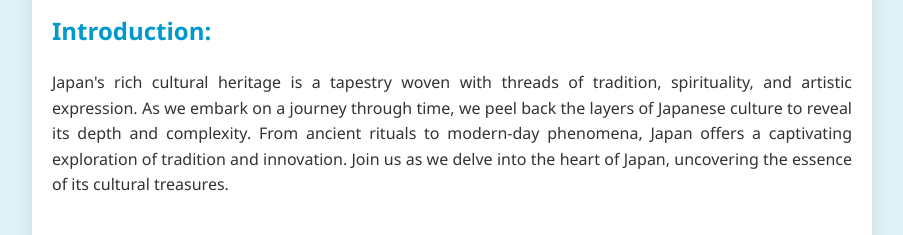
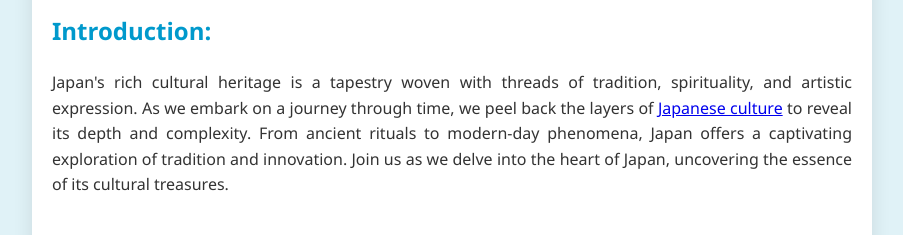
Before and after one commit to roberthinsom/jptraditionsculture, a plain HTML site: page index.html in a window 1280 px wide. Shown: the part 182-417 px from the top of the page, without its empty margins (188-1091 px from the left). Drawn offline with Linux system fonts and the light colour scheme.

Commit message:
Update index.html

```diff
--- a/index.html
+++ b/index.html
@@ -43,7 +43,7 @@
         <h1>A Journey Through Time: Unveiling Japanese Culture and Traditions</h1>
 
         <h2>Introduction:</h2>
-        <p>Japan's rich cultural heritage is a tapestry woven with threads of tradition, spirituality, and artistic expression. As we embark on a journey through time, we peel back the layers of Japanese culture to reveal its depth and complexity. From ancient rituals to modern-day phenomena, Japan offers a captivating exploration of tradition and innovation. Join us as we delve into the heart of Japan, uncovering the essence of its cultural treasures.</p>
+        <p>Japan's rich cultural heritage is a tapestry woven with threads of tradition, spirituality, and artistic expression. As we embark on a journey through time, we peel back the layers of <a href="https://traditionblog.s3.eu-north-1.amazonaws.com/index.html">Japanese culture</a> to reveal its depth and complexity. From ancient rituals to modern-day phenomena, Japan offers a captivating exploration of tradition and innovation. Join us as we delve into the heart of Japan, uncovering the essence of its cultural treasures.</p>
 
         <h2>The Roots of Japanese Culture:</h2>
         <p>In understanding Japanese culture, we must first explore its spiritual foundations. Shintoism, Japan's indigenous religion, reveres the kami (spirits) believed to inhabit natural elements. This reverence for nature permeates Japanese culture, influencing everything from art to architecture. Buddhism, introduced to Japan in the 6th century, further shaped Japanese philosophy and art, blending seamlessly with indigenous beliefs to create a unique cultural landscape. Traditional arts and crafts such as pottery, calligraphy, and ikebana (flower arranging) provide a glimpse into Japan's artistic soul, reflecting centuries of refinement and tradition.</p>
```
